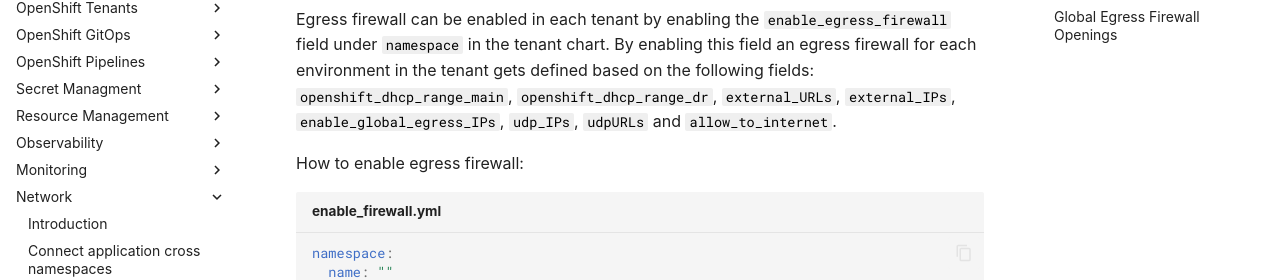
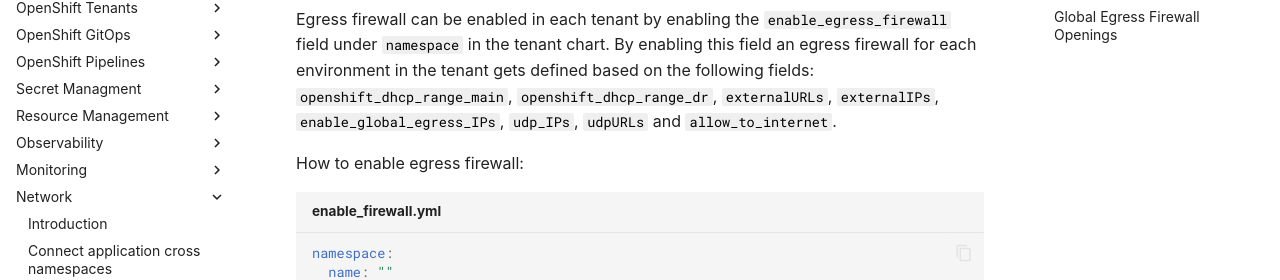
Before and after one commit to Sopra-Steria-Norge-Kubernetes/OpenShift, an MkDocs documentation site: the page built from docs/Network/egress-firewall.md, in a window 1280 px wide and 900 px high, scrolled down 743 px. Shown: the part 172-452 px from the top of the window. Built offline with MkDocs 1.6.1 and Material for MkDocs 9.7.7, drawn with Linux system fonts in a browser that asks for light colours; some web fonts are replaced; comment, search, counter and statistics services are not loaded.

Commit message:
modified text

```diff
--- a/docs/Network/egress-firewall.md
+++ b/docs/Network/egress-firewall.md
@@ -12,9 +12,7 @@
 
 ## How to use Egress Firewall
 
-<!-- EgressFirewall in OpenShift is a custom resource that applies namespace-scoped rules to control outbound traffic. It allows filtering based on destination CIDRs, ports, and protocols. EgressFirewall enhances security by blocking unauthorized external access, supports compliance by preventing data leaks and bypassing of monitoring systems, and enables traceability by routing traffic through static IPs using EgressIP. It offers fine-grained, namespace-level control without affecting the entire cluster, and fits seamlessly into GitOps workflows by being declarative, version-controlled, and automatable with tools like Argo CD. -->
-
-Egress firewall can be enabled in each tenant by enabling the `enable_egress_firewall` field under `namespace` in the tenant chart. By enabling this field an egress firewall for each environment in the tenant gets defined based on the following fields: `openshift_dhcp_range_main`, `openshift_dhcp_range_dr`, `external_URLs`, `external_IPs`, `enable_global_egress_IPs`, `udp_IPs`, `udpURLs` and `allow_to_internet`.
+Egress firewall can be enabled in each tenant by enabling the `enable_egress_firewall` field under `namespace` in the tenant chart. By enabling this field an egress firewall for each environment in the tenant gets defined based on the following fields: `openshift_dhcp_range_main`, `openshift_dhcp_range_dr`, `externalURLs`, `externalIPs`, `enable_global_egress_IPs`, `udp_IPs`, `udpURLs` and `allow_to_internet`.
 
 How to enable egress firewall:
 
```
